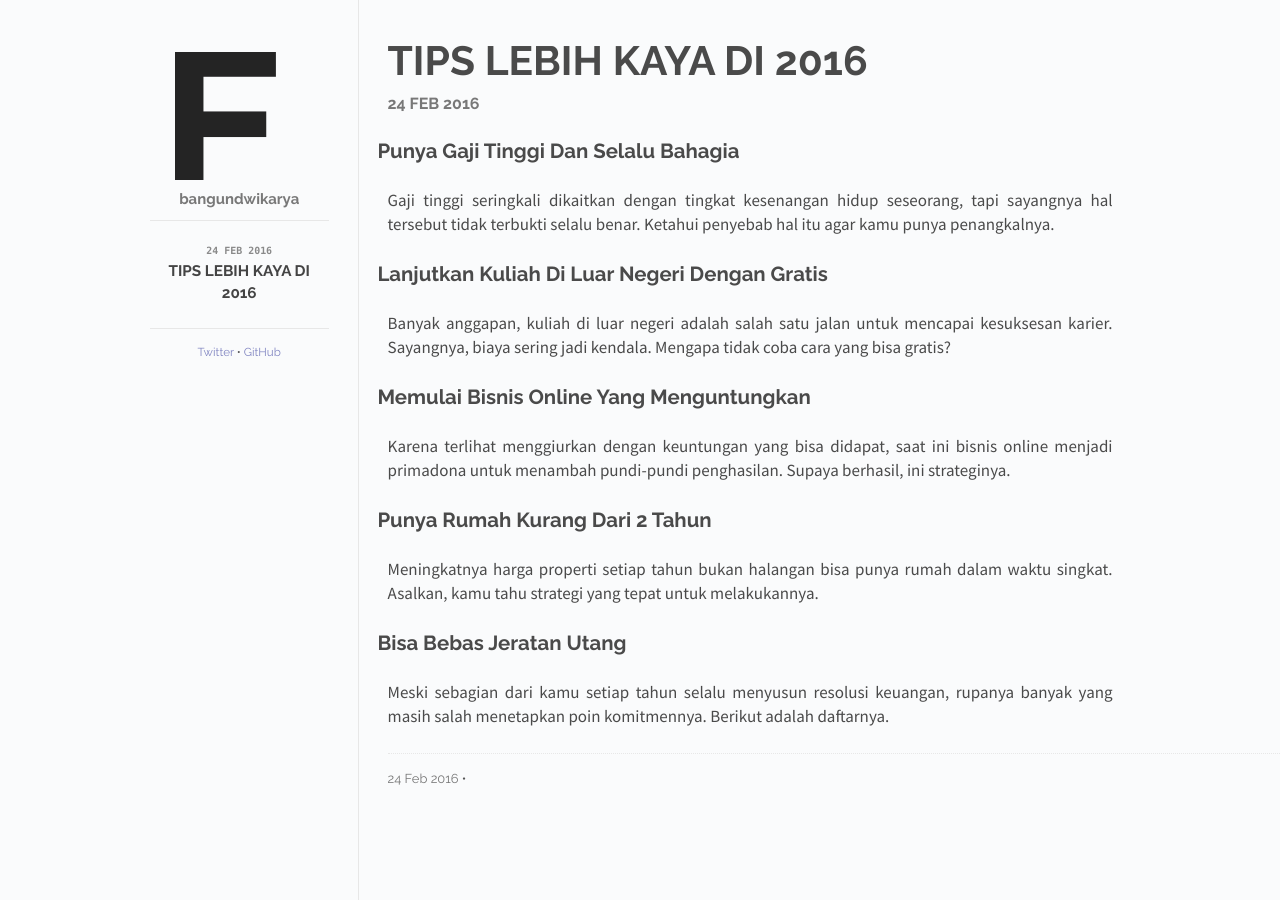
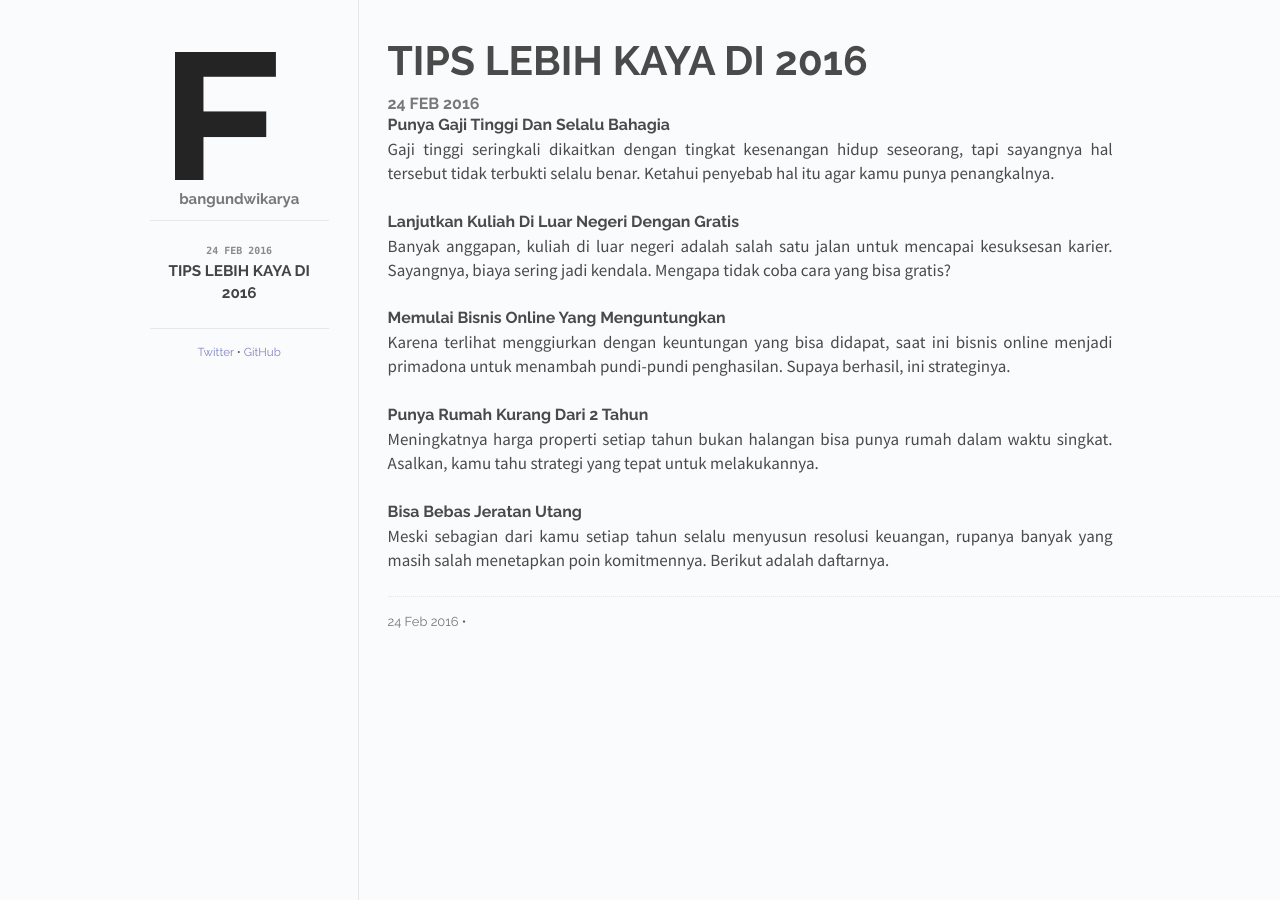
Before and after one commit to bangundwikarya/bangundwikarya.github.io, a Jekyll site: the page built from _posts/2016-02-24-tips-lebih-kaya-di-2016.md, in a window 1280 px wide. Built offline with Jekyll 4.4.1, drawn with Linux system fonts in a browser that asks for light colours.

```diff
--- a/_posts/2016-02-24-tips-lebih-kaya-di-2016.md
+++ b/_posts/2016-02-24-tips-lebih-kaya-di-2016.md
@@ -4,14 +4,14 @@ title: Tips Lebih Kaya Di 2016
 date: 2016-02-24
 categories: Tips
 ---
-<h2>Punya Gaji Tinggi Dan Selalu Bahagia</h2>
+<h3>Punya Gaji Tinggi Dan Selalu Bahagia</h3>
 Gaji tinggi seringkali dikaitkan dengan tingkat kesenangan hidup seseorang, tapi sayangnya hal tersebut tidak terbukti selalu benar. Ketahui penyebab hal itu agar kamu punya penangkalnya.
 <!--more-->
-<h2>Lanjutkan Kuliah Di Luar Negeri Dengan Gratis</h2>
+<h3>Lanjutkan Kuliah Di Luar Negeri Dengan Gratis</h3>
 Banyak anggapan, kuliah di luar negeri adalah salah satu jalan untuk mencapai kesuksesan karier. Sayangnya, biaya sering jadi kendala. Mengapa tidak coba cara yang bisa gratis?
-<h2>Memulai Bisnis Online Yang Menguntungkan</h2>
+<h3>Memulai Bisnis Online Yang Menguntungkan</h3>
 Karena terlihat menggiurkan dengan keuntungan yang bisa didapat, saat ini bisnis online menjadi primadona untuk menambah pundi-pundi penghasilan. Supaya berhasil, ini strateginya.
-<h2>Punya Rumah Kurang Dari 2 Tahun</h2>
+<h3>Punya Rumah Kurang Dari 2 Tahun</h3>
 Meningkatnya harga properti setiap tahun bukan halangan bisa punya rumah dalam waktu singkat. Asalkan, kamu tahu strategi yang tepat untuk melakukannya.
-<h2>Bisa Bebas Jeratan Utang</h2>
+<h3>Bisa Bebas Jeratan Utang</h3>
 Meski sebagian dari kamu setiap tahun selalu menyusun resolusi keuangan, rupanya banyak yang masih salah menetapkan poin komitmennya. Berikut adalah daftarnya.
```
